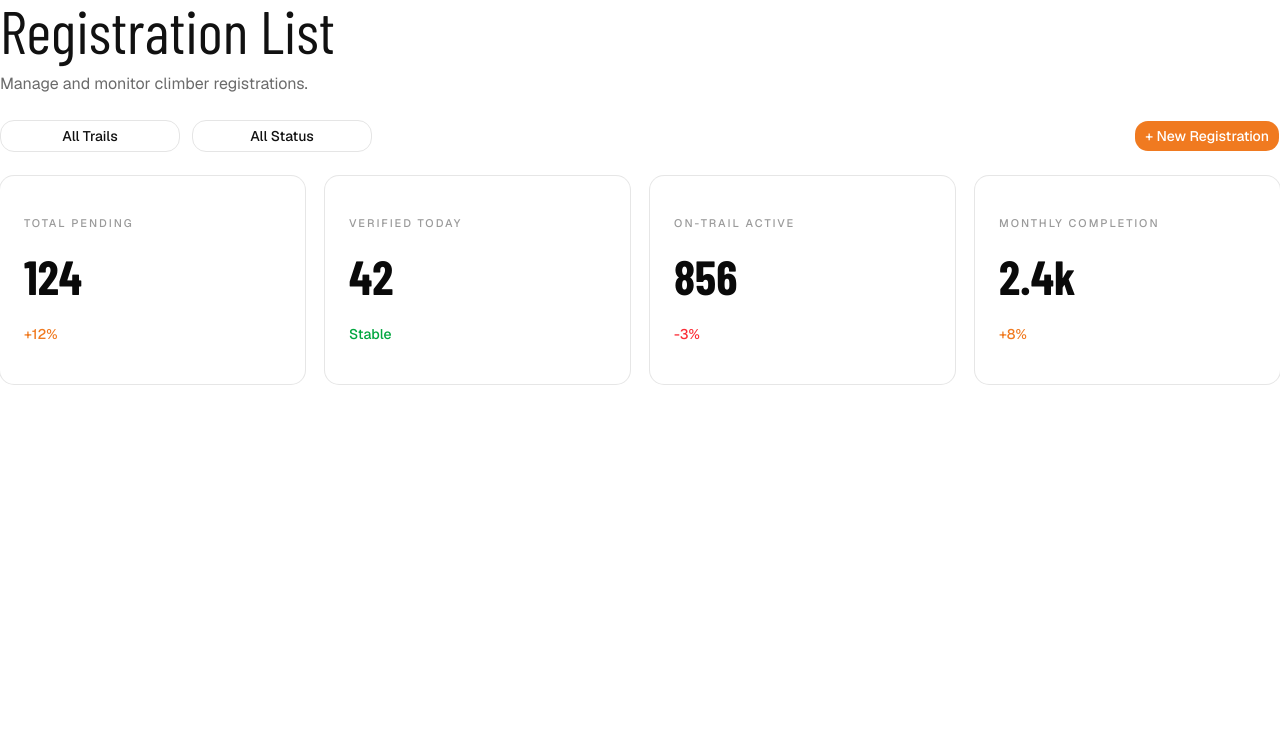
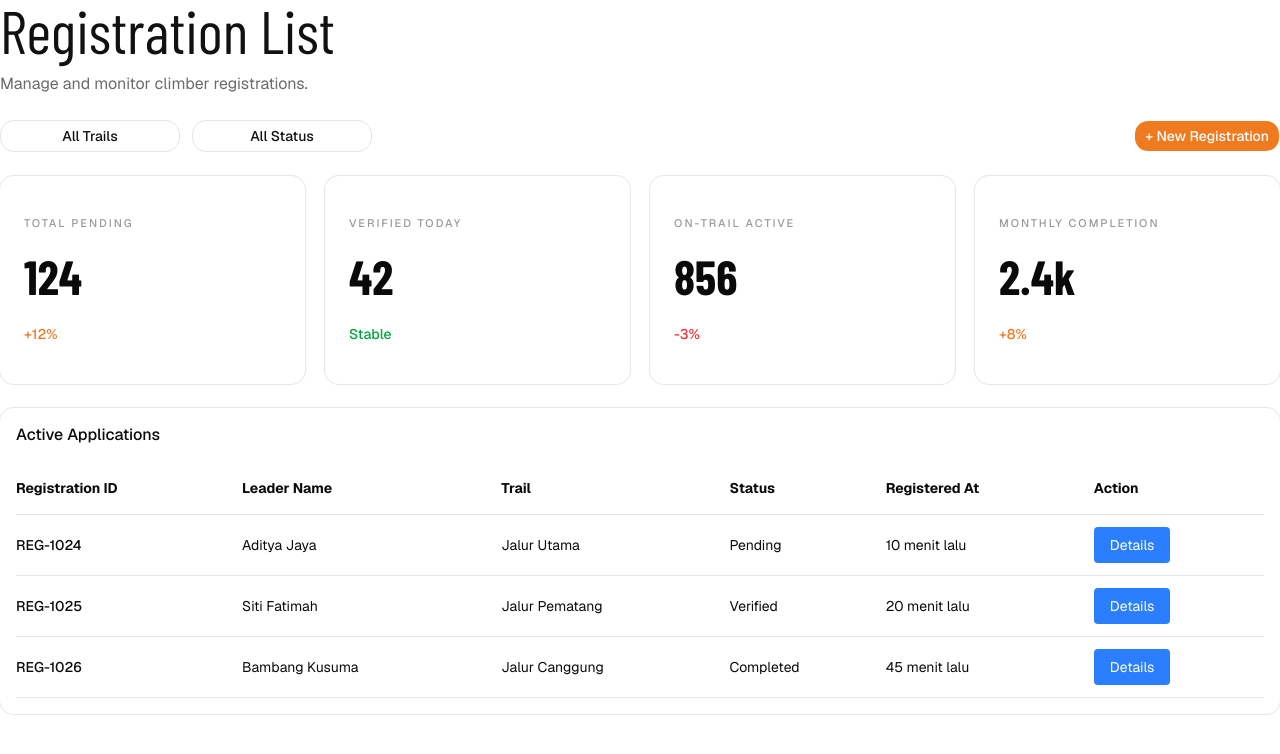
Before and after one commit to mhmddefrizal/Digi-Mount-Rajabasa, a Next.js app in the folder cms/: page /registrations in a window 1280 px wide. Shown: the top 754 px of the page. Built offline with nearby package versions, Linux system fonts and the light colour scheme.

Commit message:
tambah bagian untuk menampilkan tabel pendaftaran

```diff
--- a/cms/src/app/(dashboard)/registrations/page.tsx
+++ b/cms/src/app/(dashboard)/registrations/page.tsx
@@ -1,5 +1,6 @@
 import RegistrationFilters from "@/components/registrations/registration-filters";
 import RegistrationStats from "@/components/registrations/registration-stats";
+import RegistrationTable from "@/components/registrations/registration-table";
 
 // halaman untuk menampilkan daftar pendaftaran
 export default function RegistrationPage() {
@@ -17,10 +18,16 @@ export default function RegistrationPage() {
                     Manage and monitor climber registrations.
                 </p>
             </header>
+
             {/* bagian untuk menampilkan filter pendaftaran */}
             <RegistrationFilters />
+
             {/* bagian untuk menampilkan statistik pendaftaran */}
             <RegistrationStats />
+
+            {/* bagian untuk menampilkan tabel pendaftaran */}
+            <RegistrationTable />
+
         </main>
     );
 }
```
